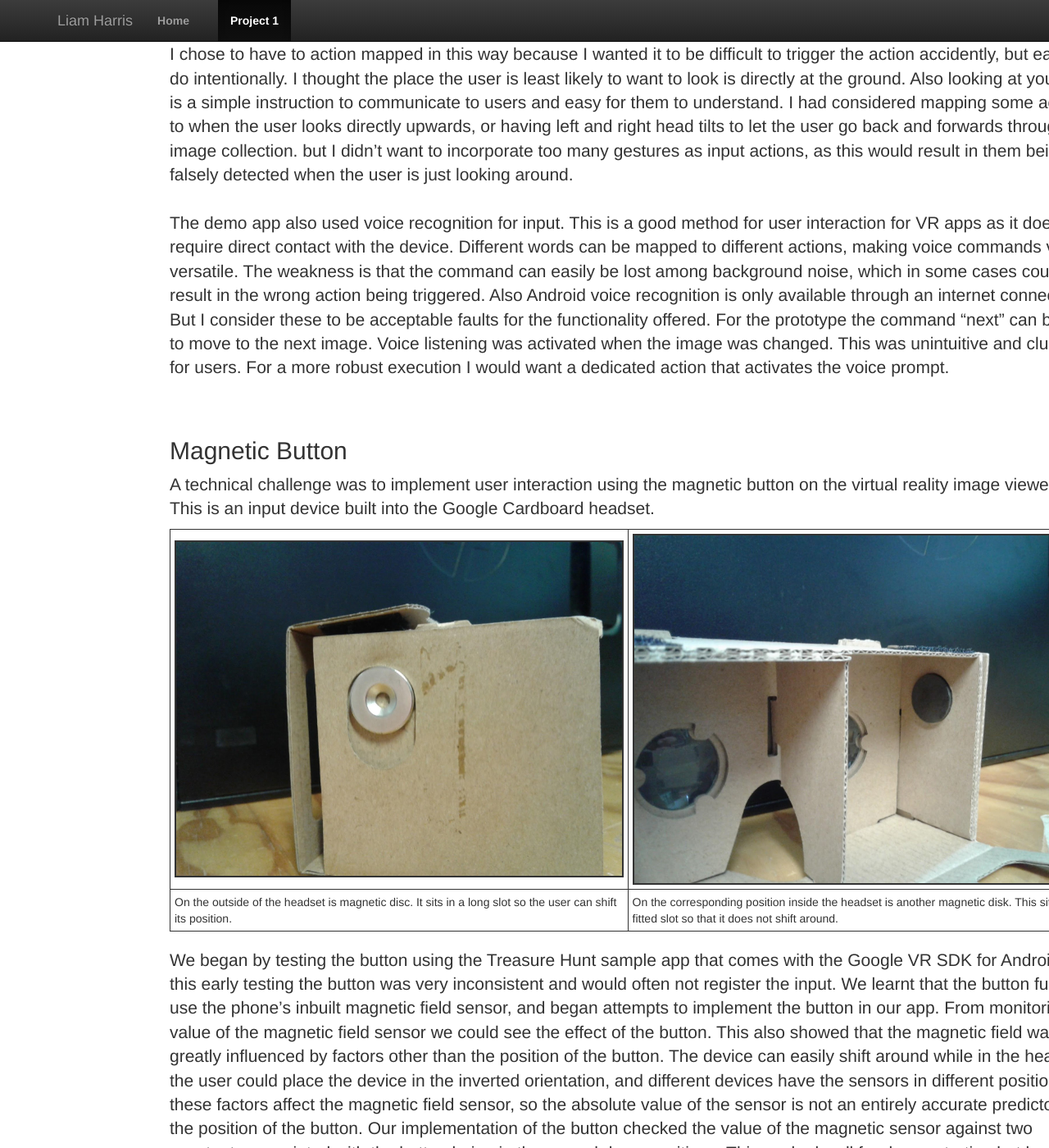
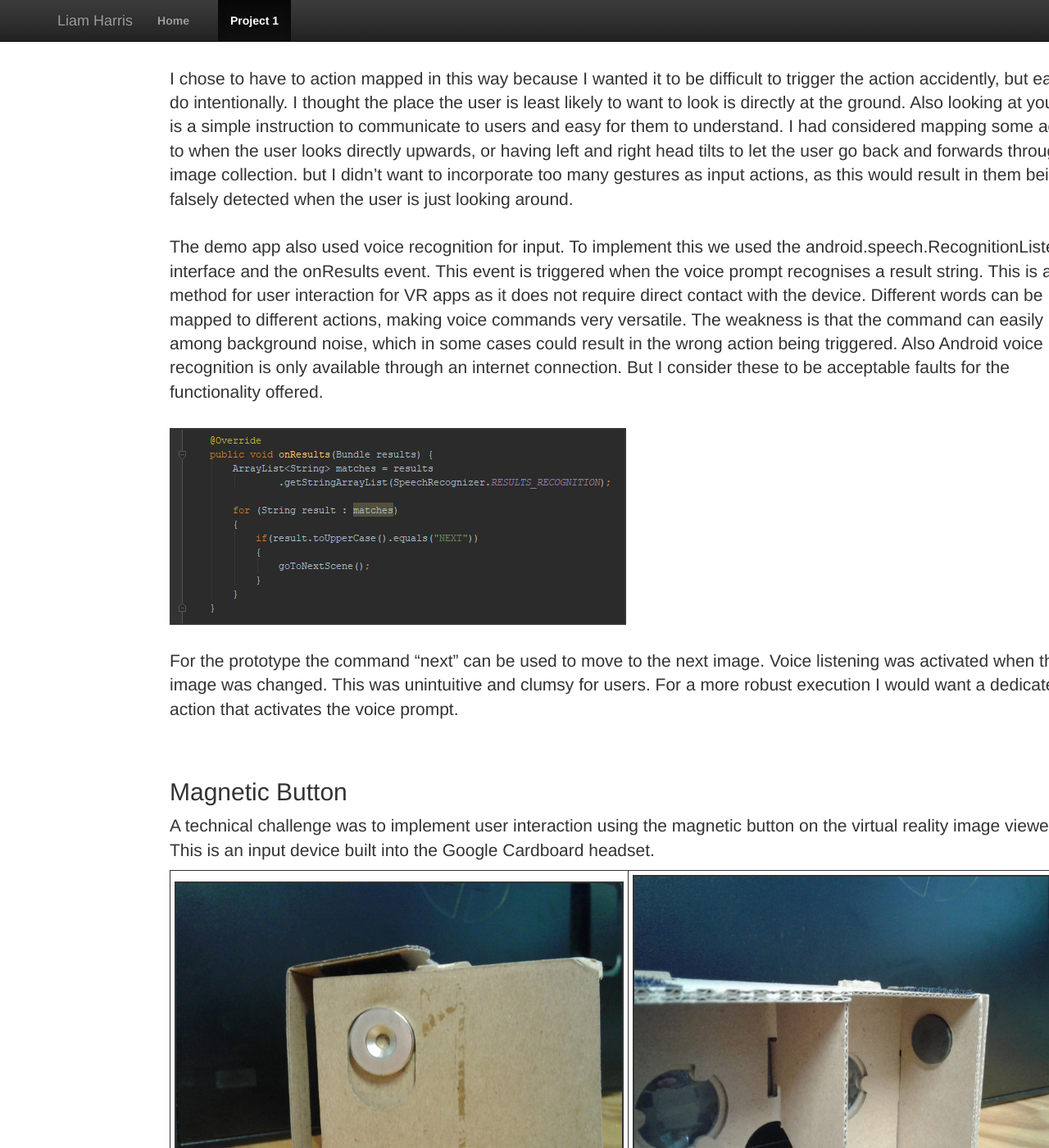
Before and after one commit to harrl7/harrl7.github.io, a Jekyll site: the page built from project1/index.html, in a window 1280 px wide and 1400 px high, scrolled down 1002 px. Shown: the whole window at 82% size. Built offline with Jekyll 4.4.1, drawn with Linux system fonts in a browser that asks for light colours.

Commit message:
Update index.html

```diff
--- a/project1/index.html
+++ b/project1/index.html
@@ -16,12 +16,15 @@
 	I implemented user interaction by having the application change to the next image when the user looks at their feet. To create this functionality I used the accelerometer built into mobile devices. This records the acceleration in each of the 3 axes. When the device is not accelerating relative to the ground, the force of gravity can be used to calculate the orientation of the device. In the context of a VR headset, this means you can determine the direction the user is looking.
 	<br>
 	When the device is parallel to ground the force of gravity is aligned with Z axis of the accelerometer. So the Z value given by the accelerometer will be 9.8 or -9.8 depending on if the device is facing screen up or screen down(assuming the device is not otherwise accelerating). When the Z value is greater than 9 the image is changed. This happens when the device is parallel to the ground, screen up. In terms of the VR headset, this means the user is looking towards the ground. The user has to look up again as a reset mechanism, to prevent the image changing multiple times unintentionally.
-	<br>
+	<br><br>
 	<img src="/assets/img/accel.PNG">
 	<br><br>
 	I chose to have to action mapped in this way because I wanted it to be difficult to trigger the action accidently, but easy to do intentionally. I thought the place the user is least likely to want to look is directly at the ground. Also looking at your feet is a simple instruction to communicate to users and easy for them to understand. I had considered mapping some actions to when the user looks directly upwards, or having left and right head tilts to let the user go back and forwards through the image collection. but I didn’t want to incorporate too many gestures as input actions, as this would result in them being falsely detected when the user is just looking around.
 	<br><br>
-	The demo app also used voice recognition for input. This is a good method for user interaction for VR apps as it does not require direct contact with the device. Different words can be mapped to different actions, making voice commands very versatile. The weakness is that the command can easily be lost among background noise, which in some cases could result in the wrong action being triggered. Also Android voice recognition is only available through an internet connection. But I consider these to be acceptable faults for the functionality offered.
+	The demo app also used voice recognition for input. To implement this we used the android.speech.RecognitionListener interface and the onResults event. This event is triggered when the voice prompt recognises a result string. This is a good method for user interaction for VR apps as it does not require direct contact with the device. Different words can be mapped to different actions, making voice commands very versatile. The weakness is that the command can easily be lost among background noise, which in some cases could result in the wrong action being triggered. Also Android voice recognition is only available through an internet connection. But I consider these to be acceptable faults for the functionality offered.
+	<br><br>
+	<img src="/assets/img/speech.PNG">
+	<br><br>
 	For the prototype the command “next” can be used to move to the next image. Voice listening was activated when the image was changed. This was unintuitive and clumsy for users. For a more robust execution I would want a dedicated action that activates the voice prompt.
 	</p>
 
```
